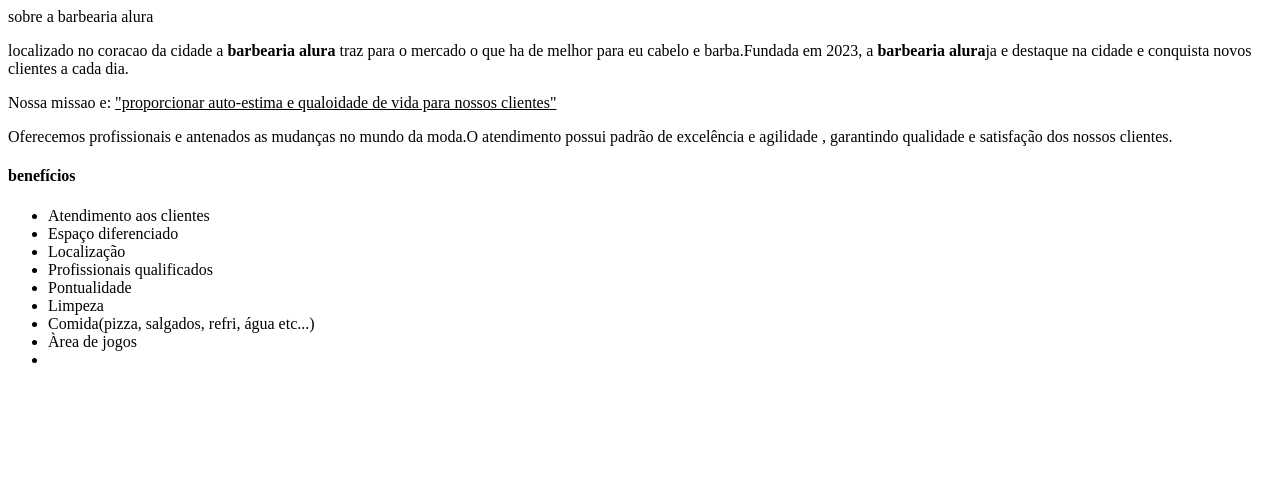
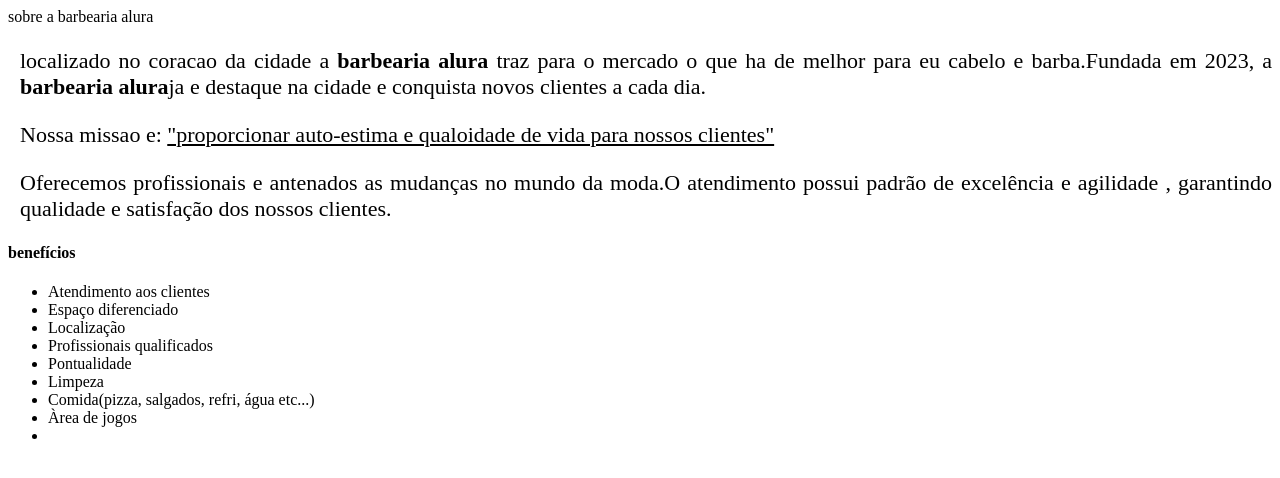
Before and after one commit to ronaldferoldi15/penamentocomputacional, a plain HTML site: page index.html in a window 1280 px wide. Drawn offline with Linux system fonts and the light colour scheme; a script that the page names is missing.

Commit message:
Add files via upload

```diff
--- a/staile.css
+++ b/staile.css
@@ -1,3 +1,19 @@
 h1{
-color:blue
+color:blue;
+text-align: center;
+font-size: 36px;
+font-family: 'Lucida Sans', 'Lucida Sans Regular', 'Lucida Grande', 'Lucida Sans Unicode', Geneva, Verdana, sans-serif;
+
 }
+
+p{
+    /*color:blue;*/
+    text-align: justify;
+    font-size: 22px;
+    font-family: 'Times New Roman', Times, serif;
+    margin-left: 12px;
+}
+
+b{
+    color:rgb(red, green, blue)
+    font-size
```
